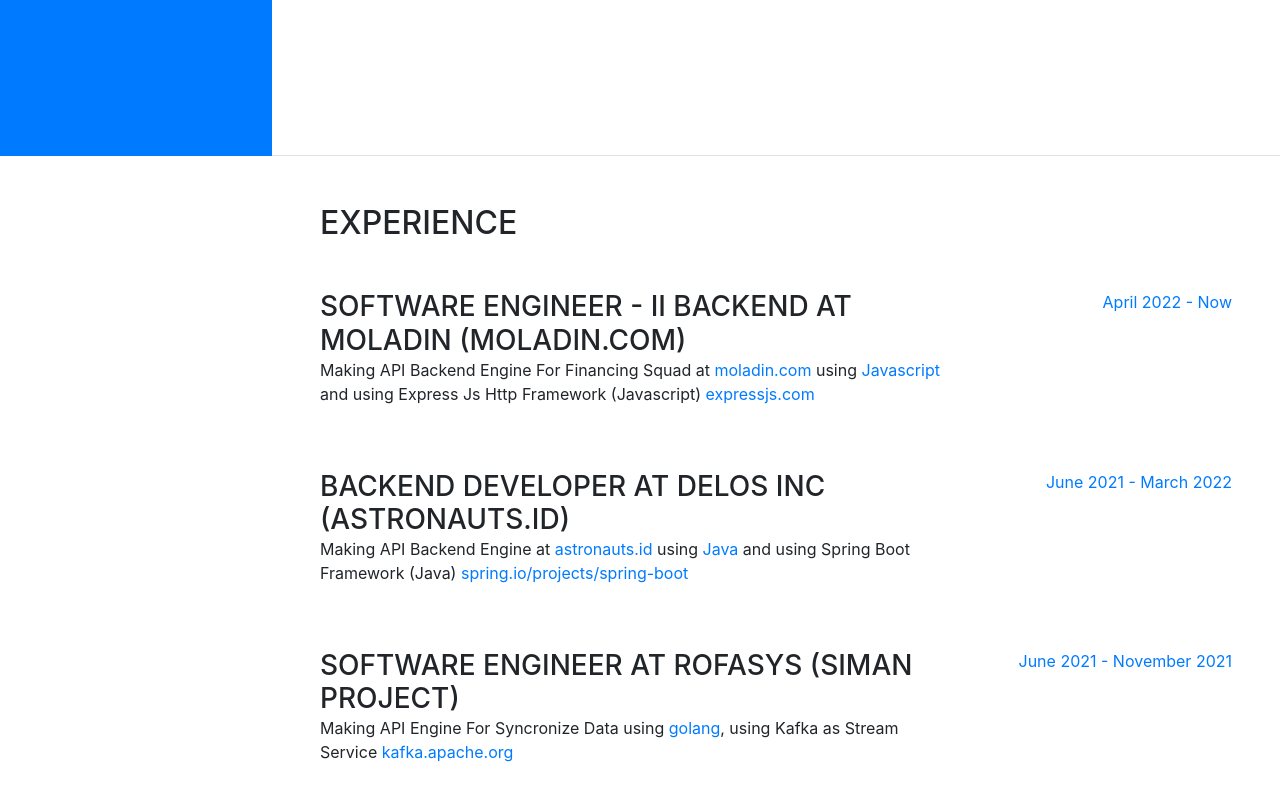
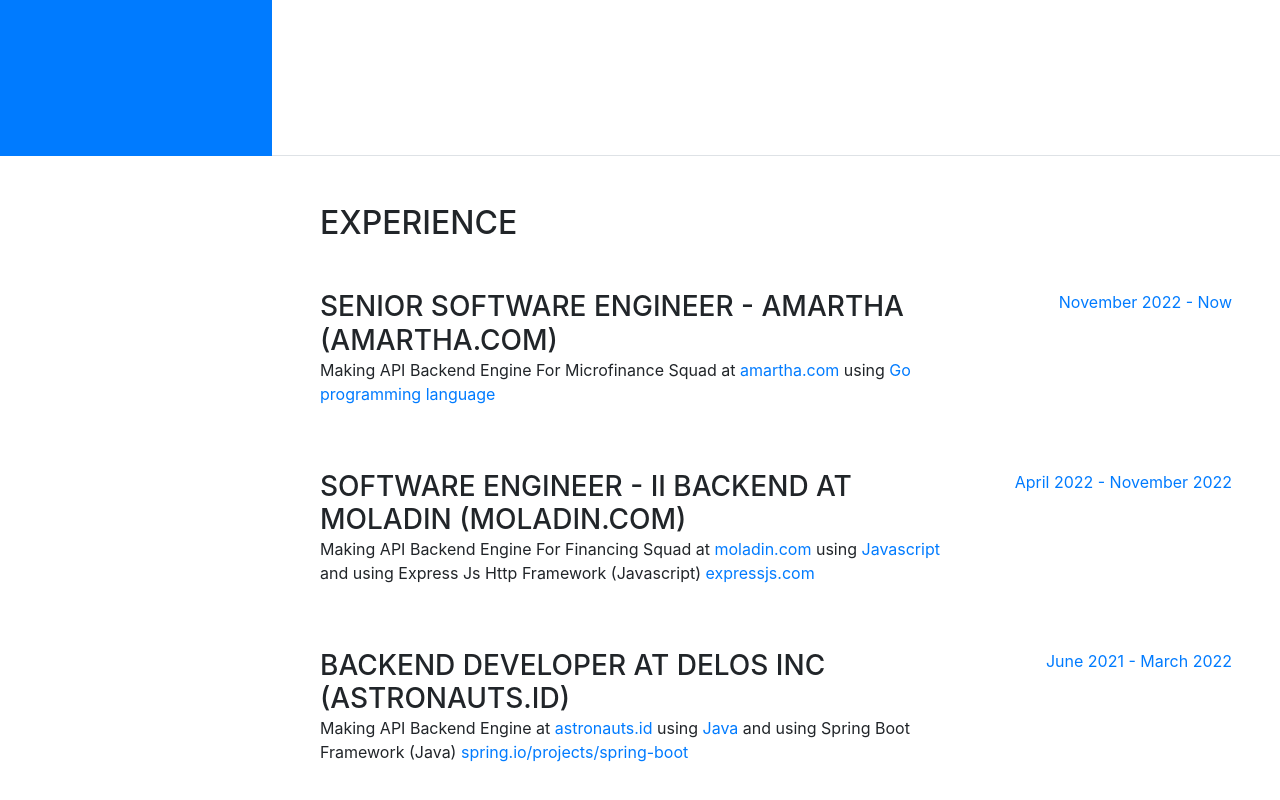
Before and after one commit to huzairuje/portfolio, a website with bundled scripts: page index.html in a window 1280 px wide. Shown: the part 644-1444 px from the top of the page. Built offline with nearby package versions, Linux system fonts and the light colour scheme; a web font is replaced by a local one.

Commit message:
add experience

```diff
--- a/index.html
+++ b/index.html
@@ -115,14 +115,26 @@
           <h2 class="mb-5">Experience</h2>
           <div class="resume-item d-flex flex-column flex-md-row mb-5">
             <div class="resume-content mr-auto">
+              <h3 class="mb-0">Senior Software Engineer - Amartha (amartha.com)</h3>
+              <!-- <div class="subheading mb-3">Intelitec Solutions</div> -->
+              <p>Making API Backend Engine For Microfinance Squad at <a href="https://amartha.com/" target="_blank">amartha.com</a> using <a href="https://go.dev/" target="_blank">Go programming language</a>
+            </div>
+            <div class="resume-date text-md-right">
+              <span class="text-primary">November 2022 - Now</span>
+            </div>
+          </div>
+
+          <div class="resume-item d-flex flex-column flex-md-row mb-5">
+            <div class="resume-content mr-auto">
               <h3 class="mb-0">Software Engineer - II Backend at Moladin (moladin.com)</h3>
               <!-- <div class="subheading mb-3">Intelitec Solutions</div> -->
               <p>Making API Backend Engine For Financing Squad at <a href="https://moladin.com/" target="_blank">moladin.com</a> using <a href="https://nodejs.org/en/" target="_blank">Javascript</a> and using Express Js Http Framework (Javascript)  <a href="https://expressjs.com/" target="_blank">expressjs.com</a>
             </div>
             <div class="resume-date text-md-right">
-              <span class="text-primary">April 2022 - Now</span>
+              <span class="text-primary">April 2022 - November 2022</span>
             </div>
           </div>
+
           <div class="resume-item d-flex flex-column flex-md-row mb-5">
             <div class="resume-content mr-auto">
               <h3 class="mb-0">Backend Developer at Delos Inc (astronauts.id)</h3>
@@ -133,6 +145,7 @@
               <span class="text-primary">June 2021 - March 2022</span>
             </div>
           </div>
+
           <div class="resume-item d-flex flex-column flex-md-row mb-5">
             <div class="resume-content mr-auto">
               <h3 class="mb-0">Software Engineer at Rofasys (SIMAN project)</h3>
@@ -143,6 +156,7 @@
               <span class="text-primary">June 2021 - November 2021</span>
             </div>
           </div>
+
           <div class="resume-item d-flex flex-column flex-md-row mb-5">
             <div class="resume-content mr-auto">
               <h3 class="mb-0">Backend Engineer at PT. Aniqma Kreasi Digital (Lokaventour)</h3>
@@ -154,6 +168,7 @@
               <span class="text-primary">March 2021 - June 2021</span>
             </div>
           </div>
+
           <div class="resume-item d-flex flex-column flex-md-row mb-5">
             <div class="resume-content mr-auto">
               <h3 class="mb-0">Backend Engineer at Perlu POS </h3>
@@ -164,6 +179,7 @@
               <span class="text-primary">Juli 2020 - January 2021</span>
             </div>
           </div>
+
           <div class="resume-item d-flex flex-column flex-md-row mb-5">
             <div class="resume-content mr-auto">
               <h3 class="mb-0">Backend Engineer at PT. Aniqma Kreasi Digital (Lokaventour)</h3>
@@ -174,6 +190,7 @@
               <span class="text-primary">March 2020 - Juli 2020</span>
             </div>
           </div>
+
           <div class="resume-item d-flex flex-column flex-md-row mb-5">
             <div class="resume-content mr-auto">
               <h3 class="mb-0">Software Engineer at PT. Finansia Multifinance (KreditPlus)</h3>
```
Also changed, not shown: 1 other file.
